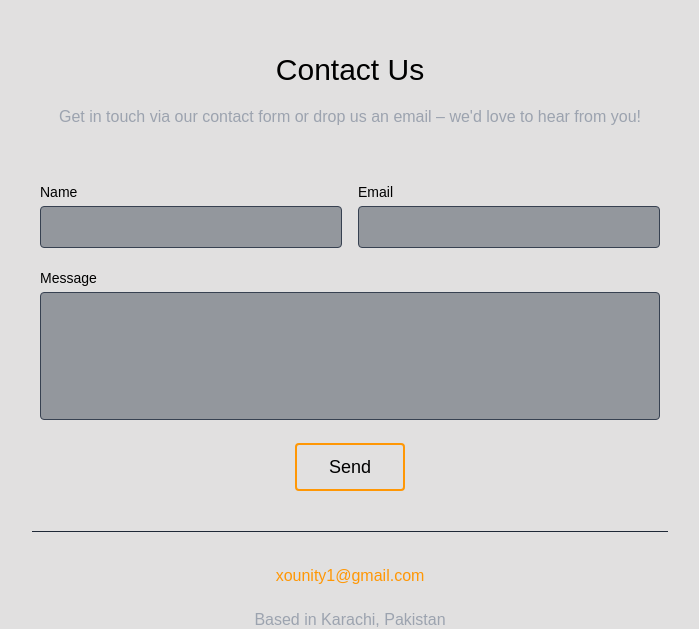
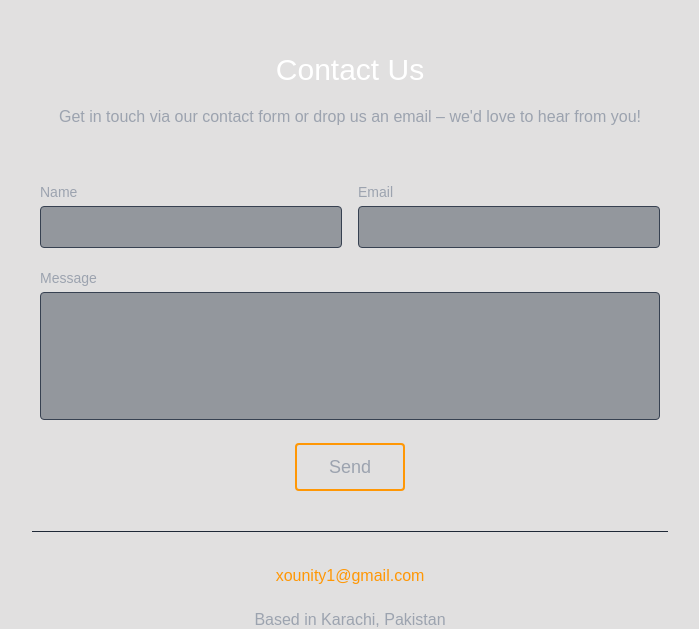
Before and after one commit to Xounity/Xounity-Web, a Next.js app: page / in a window 1280 px wide. Shown: the part 2457-3086 px from the top of the page, without its empty margins (290-989 px from the left). Built offline with nearby package versions, Linux system fonts and the light colour scheme.

Commit message:
Contact Fixed

```diff
--- a/app/components/Contact.tsx
+++ b/app/components/Contact.tsx
@@ -4,15 +4,15 @@ const Contact = () => {
   return (
     <section
       id="contact"
-      className="bg-transparent body-font relative mt-8"
+      className="text-gray-400 bg-transparent body-font relative mt-8"
     >
       <div className="container px-5 py-24 mx-auto">
         <div className="flex flex-col text-center w-full mb-12">
-          <h1 className="sm:text-3xl text-2xl font-medium title-font mb-4">
+          <h1 className="sm:text-3xl text-2xl font-medium title-font mb-4 text-white reveal">
             Contact Us
           </h1>
           <p
-            className="lg:w-2/3 mx-auto leading-relaxed text-base text-gray-400"
+            className="lg:w-2/3 mx-auto leading-relaxed text-base reveal"
             style={{ transitionDelay: "0.3s" }}
           >
             Get in touch via our contact form or drop us an email &ndash; we&apos;d love to
@@ -23,13 +23,13 @@ const Contact = () => {
           className="lg:w-1/2 md:w-2/3 mx-auto reveal"
           style={{ transitionDelay: "0.4s" }}
         >
-          <form method="POST" name="contact-form" data-netlify="true">
+          <form>
             <div className="flex flex-wrap -m-2">
               <div className="p-2 w-1/2">
                 <div className="relative">
                   <label
                     htmlFor="name"
-                    className="leading-7 text-sm"
+                    className="leading-7 text-sm text-gray-400"
                   >
                     Name
                   </label>
@@ -45,7 +45,7 @@ const Contact = () => {
                 <div className="relative">
                   <label
                     htmlFor="email"
-                    className="leading-7 text-sm"
+                    className="leading-7 text-sm text-gray-400"
                   >
                     Email
                   </label>
@@ -61,7 +61,7 @@ const Contact = () => {
                 <div className="relative">
                   <label
                     htmlFor="message"
-                    className="leading-7 text-sm"
+                    className="leading-7 text-sm text-gray-400"
                   >
                     Message
                   </label>
--- a/app/components/Header.tsx
+++ b/app/components/Header.tsx
@@ -105,7 +105,7 @@ const Header = () => {
 
             </div>
             <Link href="#" className="hidden md:block">
-                <button onClick={toggleTheme}>
+                <button onClick={toggleTheme} title="Toggle theme">
                   <i className={theme === 'light' ? "ri-sun-fill text-black" : "ri-moon-fill text-white"}></i>
                 </button>
               </Link>
```
